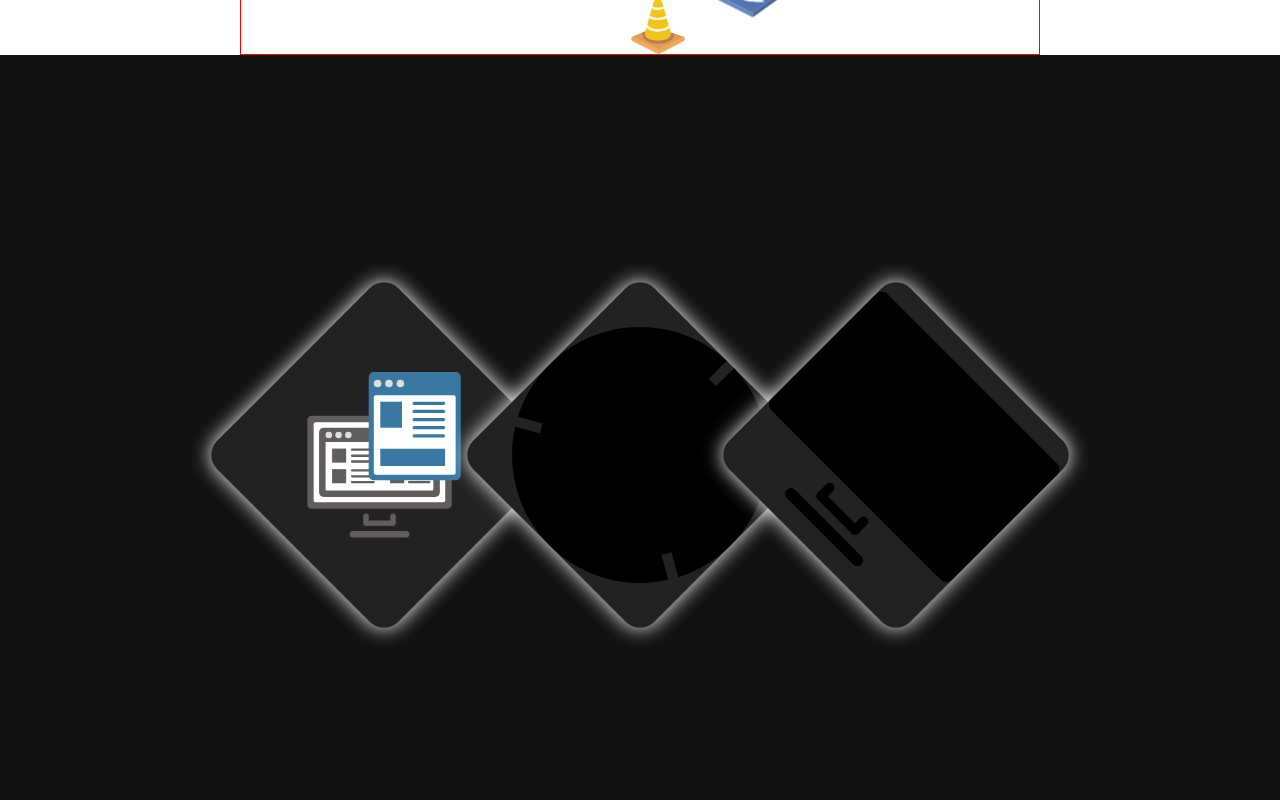
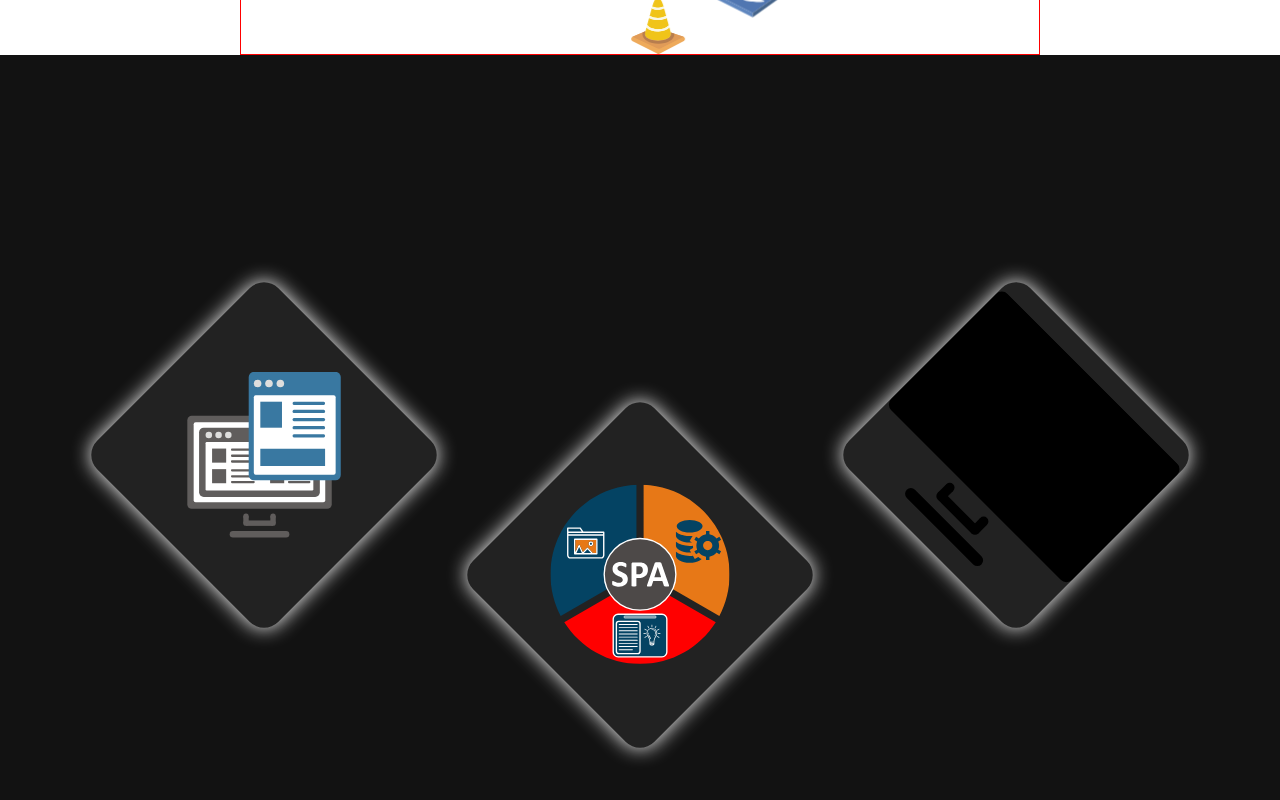
Before and after one commit to ArlBiern/animations_demo, a React (Create React App) app: page / in a window 1280 px wide. Shown: the part 482-1282 px from the top of the page. Built offline with nearby package versions, Linux system fonts and the light colour scheme.

Commit message:
Add SPA css styles and hover state in offer section

```diff
--- a/src/styles/OfferAnimation.css
+++ b/src/styles/OfferAnimation.css
@@ -99,3 +99,87 @@
   stroke: #fff;
   stroke-width: 1px;
 }
+
+/* ================== SPA ICON ================== */
+
+@keyframes spaAnimation {
+  0% {
+    filter: drop-shadow(0px 0px 0px #fff);
+  }
+
+  /*  50% {
+    filter: drop-shadow(0px 0px 2px #fff);
+  } */
+
+  100% {
+    filter: drop-shadow(0px 0px 4px #fff);
+  }
+}
+.spaIcon_str0 {
+  stroke: #1f1a17;
+  stroke-width: 0.0731252;
+}
+.spaIcon_str2 {
+  stroke: white;
+  stroke-width: 0.479824;
+}
+.spaIcon_str1 {
+  stroke: white;
+  stroke-width: 0.719737;
+}
+.spaIcon_fil4 {
+  fill: none;
+}
+
+.spaIcon_fil0 {
+  fill: #1f1a17;
+}
+.spaIcon_fil6 {
+  fill: #4d4948;
+}
+.spaIcon_fil1 {
+  fill: #e77817;
+}
+.spaIcon_fil5 {
+  fill: white;
+}
+.spaIcon_fil2 {
+  fill: #044363;
+}
+.spaIcon_fil3 {
+  fill: red;
+}
+
+.offer_cnt .spa_icon {
+  margin-top: 30vh;
+  margin-left: 15vh;
+  margin-right: 15vh;
+}
+
+.spa_icon_svg {
+  width: 14vw;
+  height: auto;
+  display: flex;
+  transform: rotate(-45deg);
+  fill-rule: evenodd;
+  clip-rule: evenodd;
+  transition: all ease-in-out 0.25s;
+}
+
+.spa_backCircle {
+  transition: all ease-in-out 0.5s;
+  transform: scale(0.4);
+  transform-origin: center;
+}
+
+.offer_icon_cnt:hover .spa_icon_svg {
+  transform: scale(1.15) rotate(-45deg);
+  transform-origin: center;
+}
+
+.offer_icon_cnt:hover .spa_backCircle {
+  fill: #fff;
+  transform: scale(1);
+  animation: spaAnimation 0.5s ease-in-out infinite both alternate;
+  /*  filter: drop-shadow(0px 0px 4px #fff); */
+}
```
